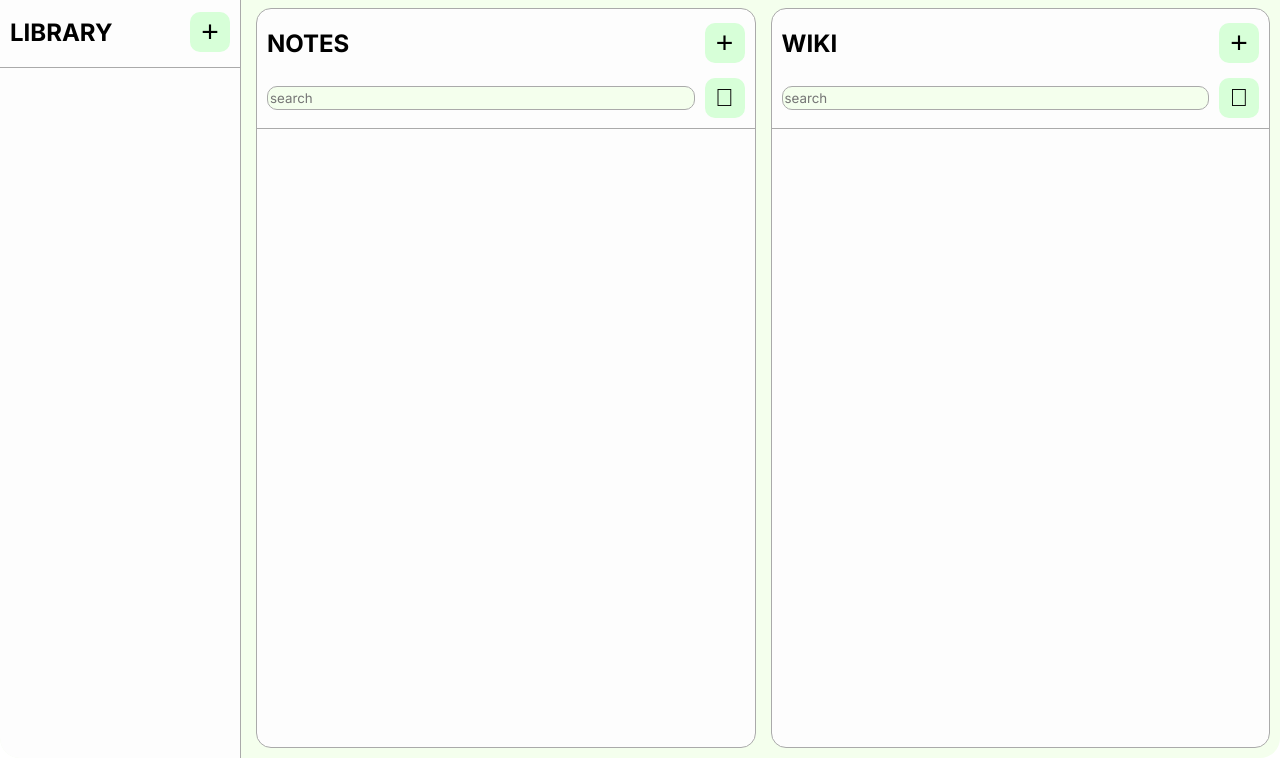
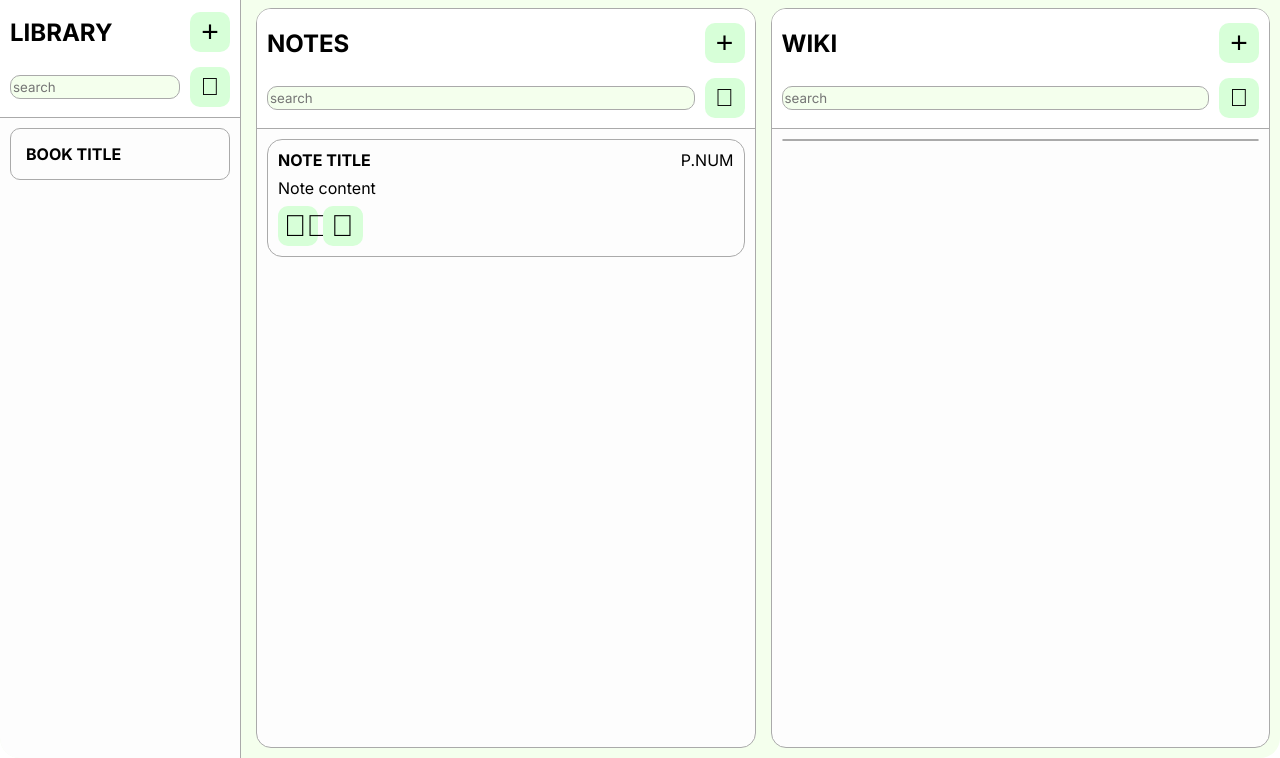
Before and after one commit to RafaelLovrencic/mimir, an Electron app: page src/index.html in a window 1280 px wide. Shown: the part 42-800 px from the top of the page. Drawn offline with Linux system fonts and the light colour scheme; a web font is replaced by a local one.

Commit message:
Added placeholder book and note entries.

```diff
--- a/src/index.css
+++ b/src/index.css
@@ -209,10 +209,14 @@ header {
     margin: 10px 10px 10px 5px;
 }
 
-.section-header {
+.sticky-header-wrapper {
     position: sticky;
     top: 0;
     z-index: 10;
+    background-color: var(--background-color, white);
+}
+
+.section-header {
     display: flex;
     flex-direction: row;
     flex-wrap: nowrap;
@@ -221,14 +225,7 @@ header {
     padding: 0px 10px;
 }
 
-#library-header {
-    border-bottom: 1px solid var(--border-color);
-}
-
 .search {
-    position: sticky;
-    top: 0;
-    z-index: 10;
     display: flex;
     flex-direction: row;
     flex-wrap: nowrap;
@@ -243,6 +240,7 @@ input[type=text] {
     margin-right: 10px;
     font-family: "Inter";
     height: 20px;
+    min-width: 0;
     background-color: var(--main-bg-color);
     border: 1px solid var(--border-color);
     border-radius: 10px;
@@ -256,6 +254,7 @@ input[type=text] {
     outline: none;
     background-color: var(--titlebar-bg-color);
     font-size: 30px;
+    font-family: "Arimo";
     cursor: pointer;
 }
 
@@ -290,3 +289,51 @@ input[type=text] {
 .resize-handle:hover {
     background: var(--border-color);
 }
+
+
+.note-entry {
+    min-height: 10%;
+    margin: 10px 10px 0px 10px;
+    display: flex;
+    flex-direction: column;
+    gap: 8px;
+    border: 1px solid var(--border-color);
+    border-radius: 15px;
+    box-sizing: border-box;
+    padding: 10px;
+}
+
+.note-header {
+    display: flex;
+    flex-direction: row;
+    justify-content: space-between;
+    align-items: center;
+}
+
+.note-entry h4 {
+    margin: 0;
+}
+
+.page-num {
+    margin: 0;
+    text-align: right;
+}
+
+.note-content {
+    margin: 0;
+    width: 100%;
+}
+
+.book-entry {
+    border: 1px solid var(--border-color);
+    border-radius: 10px;
+    margin: 10px 10px 0px 10px;
+    padding: 15px;
+    cursor: pointer;
+}
+
+.wiki-entry {
+    margin: 10px 10px 0px 10px;
+    border: 1px solid var(--border-color);
+    border-radius: 15px;
+}
--- a/src/index.html
+++ b/src/index.html
@@ -20,16 +20,25 @@
 
       <div id="main-wrapper">
           <aside id="library">
-              <div class="section-header" id="library-header">
+              <div class="sticky-header-wrapper">
+                  <div class="section-header">
                       <h2>LIBRARY</h2>
                       <button class="action-button">+</button>
                   </div>
+                  <div class="search">
+                      <input type="text" id="search-term" placeholder="search">
+                      <button class="search-button"></button>
+                  </div>
+              </div>
+
+              <h4 class="book-entry">BOOK TITLE</h4>
           </aside>
 
           <div class="resize-handle">
           </div>
 
           <section id="notes">
+              <div class="sticky-header-wrapper">
                   <div class="section-header">
                       <h2>NOTES</h2>
                       <button class="action-button">+</button>
@@ -38,12 +47,26 @@
                       <input type="text" id="search-term" placeholder="search">
                       <button class="search-button"></button>
                   </div>
+              </div>
+
+              <div class="note-entry">
+                  <div class="note-header">
+                      <h4>NOTE TITLE</h4>
+                      <p class="page-num">P.NUM</p>
+                  </div>
+                  <p class="note-content">Note content</p>
+                  <div class="note-buttons">
+                      <button class="action-button" style="display: inline-block;"></button>
+                      <button class="action-button" style="display: inline-block;"></button>
+                  </div>
+              </div>
           </section>
 
           <div class="resize-handle">
           </div>
 
           <section id="wiki">
+              <div class="sticky-header-wrapper">
                   <div class="section-header">
                       <h2>WIKI</h2>
                       <button class="action-button">+</button>
@@ -51,6 +74,10 @@
                   <div class="search">
                       <input type="text" id="search-term" placeholder="search">
                       <button class="search-button"></button>
+                  </div>
+              </div>
+
+              <div class="wiki-entry">
               </div>
           </section>
       </div>
```
Lines whose indentation alone changed are shown as unchanged.
